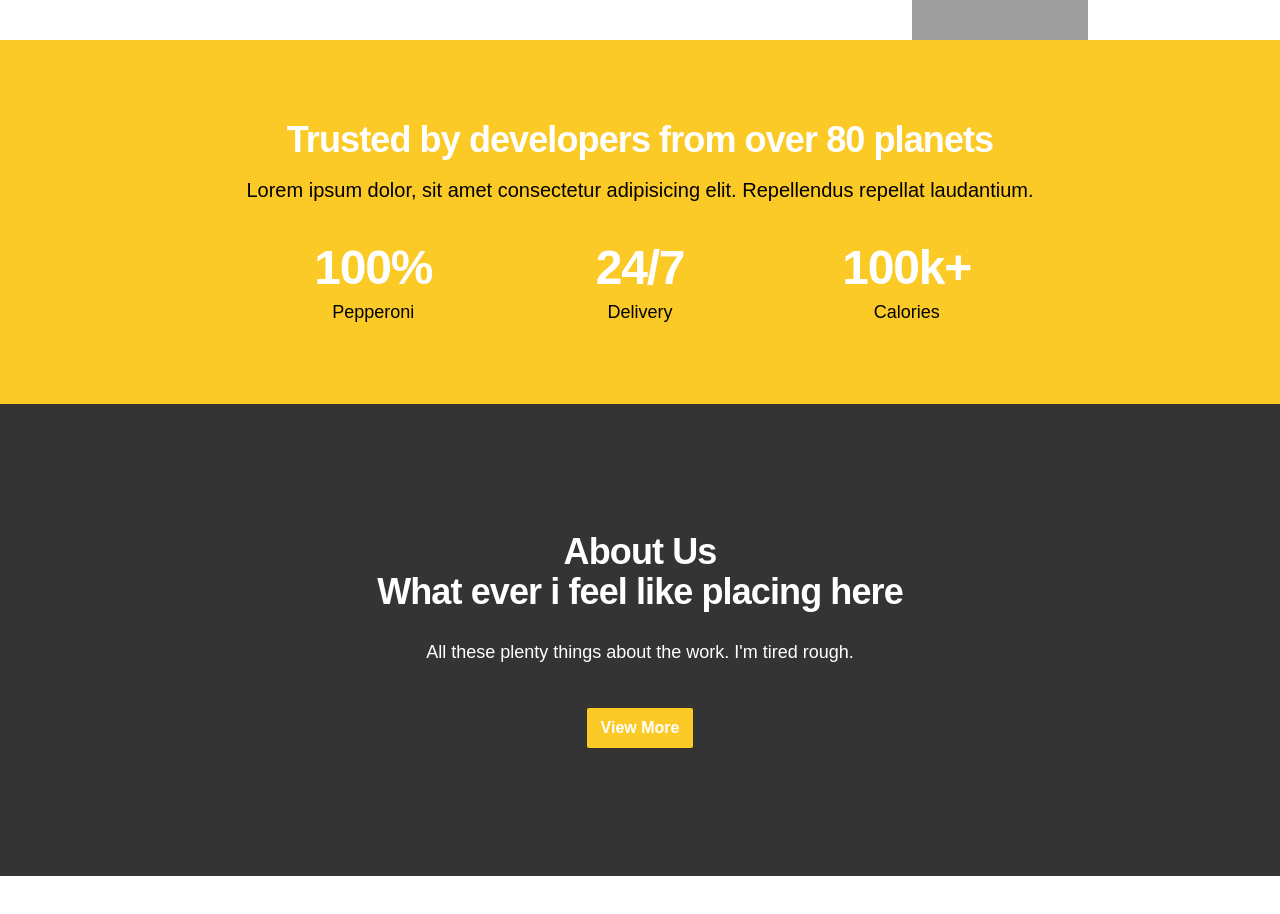
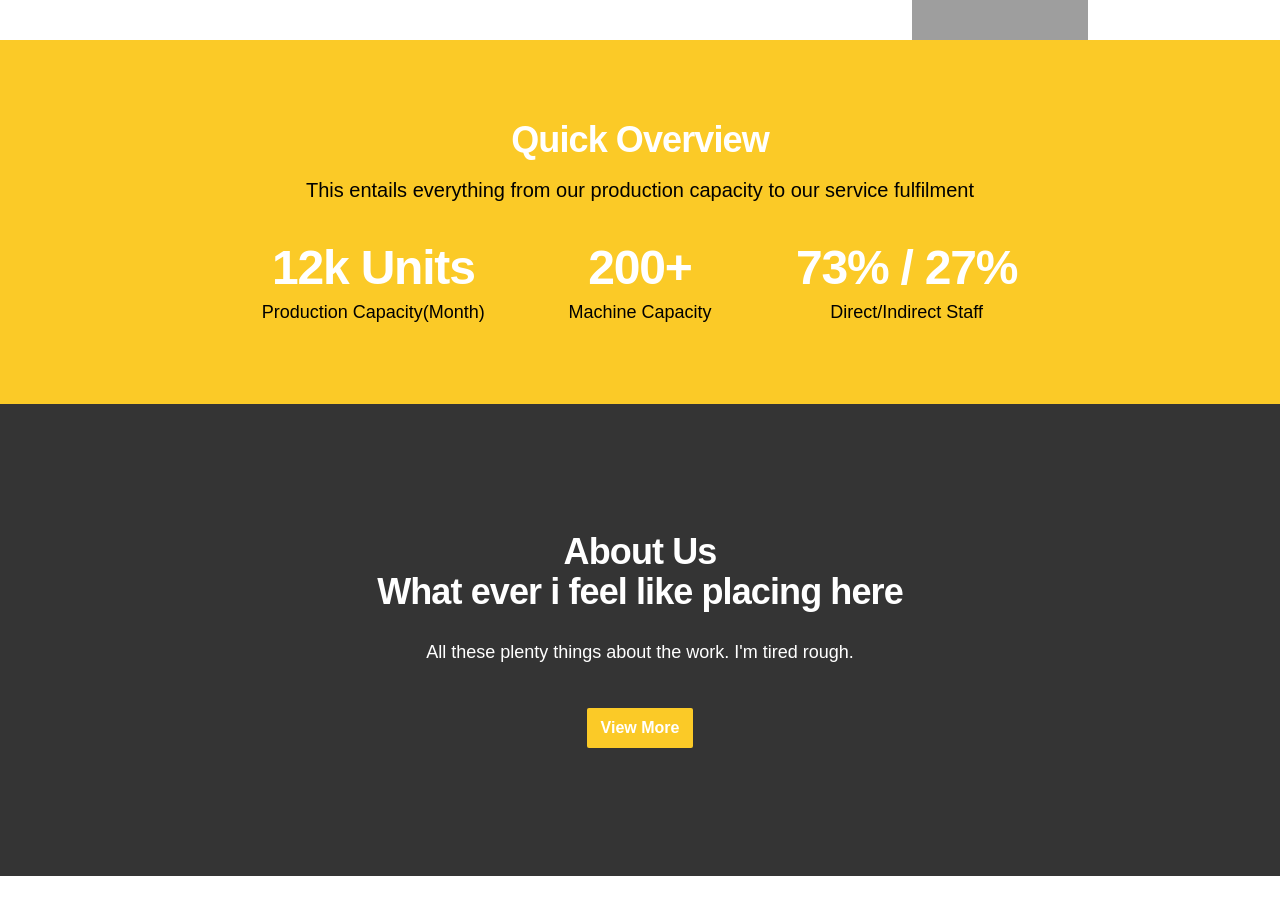
Before and after one commit to donzyy/Sixteen47-Ghana, a React (Vite) app: page / in a window 1280 px wide. Shown: the part 2240-3154 px from the top of the page. Built offline with nearby package versions, Linux system fonts and the light colour scheme; grey boxes are pictures that could not be loaded.

Commit message:
Modification
*Added information to the statboard in the main landing page.

```diff
--- a/src/Components/StatsboardLanding.jsx
+++ b/src/Components/StatsboardLanding.jsx
@@ -6,24 +6,24 @@ function StatsboardLanding() {
       <div className="mx-auto max-w-7xl py-12 px-6 sm:py-16 lg:px-8 lg:py-20">
         <div className="mx-auto max-w-4xl text-center">
           <h2 className="text-3xl font-bold tracking-tight text-white sm:text-4xl">
-            Trusted by developers from over 80 planets
+            Quick Overview
           </h2>
           <p className="mt-3 text-xl text-SixteenBlack sm:mt-4">
-            Lorem ipsum dolor, sit amet consectetur adipisicing elit. Repellendus repellat laudantium.
+            This entails everything from our production capacity to our service fulfilment
           </p>
         </div>
         <dl className="mt-10 text-center sm:mx-auto sm:grid sm:max-w-3xl sm:grid-cols-3 sm:gap-8">
           <div className="flex flex-col">
-            <dt className="order-2 mt-2 text-lg font-medium leading-6 text-SixteenBlack">Pepperoni</dt>
-            <dd className="order-1 text-5xl font-bold tracking-tight text-white">100%</dd>
+            <dt className="order-2 mt-2 text-lg font-medium leading-6 text-SixteenBlack">Production Capacity(Month)</dt>
+            <dd className="order-1 text-5xl font-bold tracking-tight text-white">12k Units</dd>
           </div>
           <div className="mt-10 flex flex-col sm:mt-0">
-            <dt className="order-2 mt-2 text-lg font-medium leading-6 text-SixteenBlack">Delivery</dt>
-            <dd className="order-1 text-5xl font-bold tracking-tight text-white">24/7</dd>
+            <dt className="order-2 mt-2 text-lg font-medium leading-6 text-SixteenBlack">Machine Capacity</dt>
+            <dd className="order-1 text-5xl font-bold tracking-tight text-white">200+</dd>
           </div>
           <div className="mt-10 flex flex-col sm:mt-0">
-            <dt className="order-2 mt-2 text-lg font-medium leading-6 text-SixteenBlack">Calories</dt>
-            <dd className="order-1 text-5xl font-bold tracking-tight text-white">100k+</dd>
+            <dt className="order-2 mt-2 text-lg font-medium leading-6 text-SixteenBlack">Direct/Indirect Staff</dt>
+            <dd className="order-1 text-5xl font-bold tracking-tight text-white">73% / 27%</dd>
           </div>
         </dl>
       </div>
```
